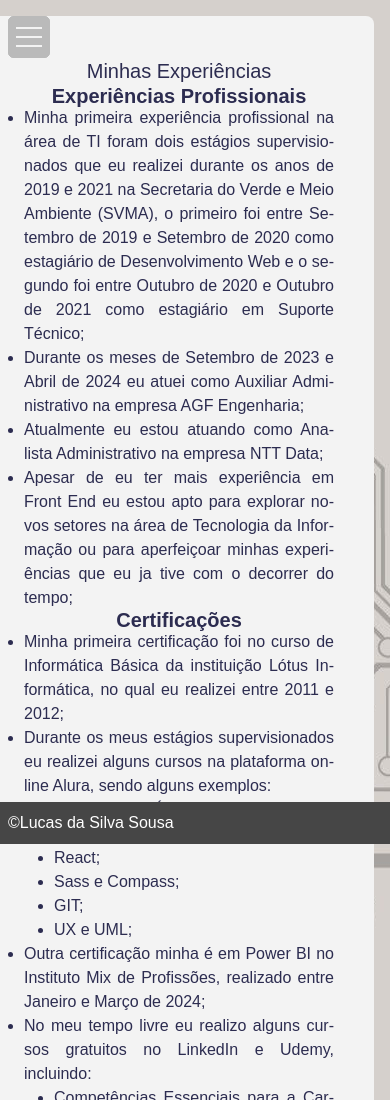
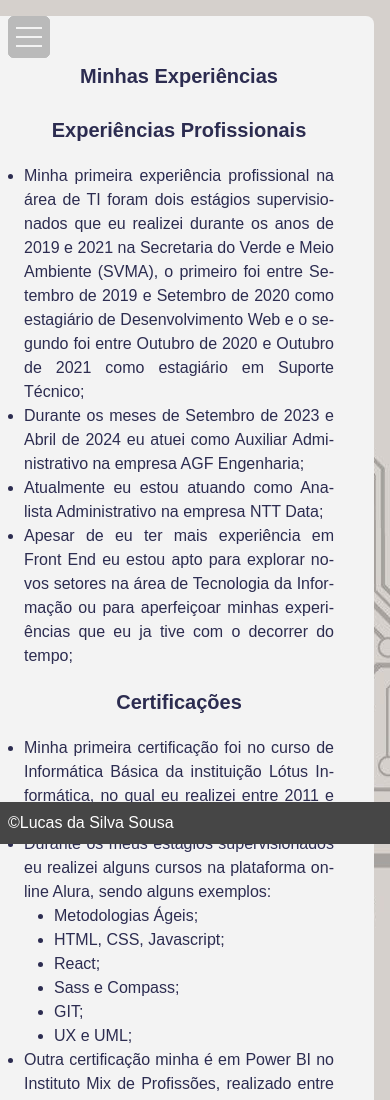
Before and after one commit to Lucassilva2311/Portfolio, a plain HTML site: page experiencias.html in a window 390 px wide. Shown: the top 1100 px of the page. Drawn offline with Linux system fonts and the light colour scheme.

Commit message:
Melhorias no visual Responsivo

```diff
--- a/css/responsivo.css
+++ b/css/responsivo.css
@@ -6,7 +6,7 @@
         hyphens: auto;
     }
 
-    h1, h3, h4{
+    h3, h4{
         font-weight: normal;
         line-height: 1.5em;
     }
@@ -136,12 +136,16 @@
         padding: 3.5em 0 9em 0;
         position: absolute;
         top: 0;
-        width: 100%;
     }
 
     .contato p {
+        font-weight: bold;
         padding: .5em 0;
         text-indent: .5em;
+    }
+
+    .contato h2{
+        font-size: 25px;
     }
 
 
--- a/experiencias.html
+++ b/experiencias.html
@@ -29,9 +29,9 @@
   </div>
   <div class="portfolio">
     <div class="texto-lateral">
-      <h1>Minhas Experiências</h1>
+      <h1>Minhas Experiências</h1><br>
       <ul>
-        <h2 id="expprofissional">Experiências Profissionais</h2>
+        <h2 id="expprofissional">Experiências Profissionais</h2><br>
         <li>Minha primeira experiência profissional na área de TI foram dois estágios supervisionados que eu realizei
           durante os
           anos de 2019 e 2021 na Secretaria do Verde e Meio Ambiente (SVMA), o primeiro foi entre Setembro de 2019 e
@@ -42,8 +42,8 @@
         <li>Atualmente eu estou atuando como Analista Administrativo na empresa NTT Data;</li>
         <li>Apesar de eu ter mais experiência em Front End eu estou apto para explorar novos setores na área de
           Tecnologia da Informação ou para aperfeiçoar minhas
-          experiências que eu ja tive com o decorrer do tempo;</li>
-        <h2 id="certificado">Certificações</h2>
+          experiências que eu ja tive com o decorrer do tempo;</li><br>
+        <h2 id="certificado">Certificações</h2><br>
         <li>Minha primeira certificação foi no curso de Informática Básica da instituição Lótus Informática, no qual eu
           realizei entre 2011 e 2012;</li>
         <li>Durante os meus estágios supervisionados eu realizei alguns cursos na plataforma online Alura, sendo alguns
```
